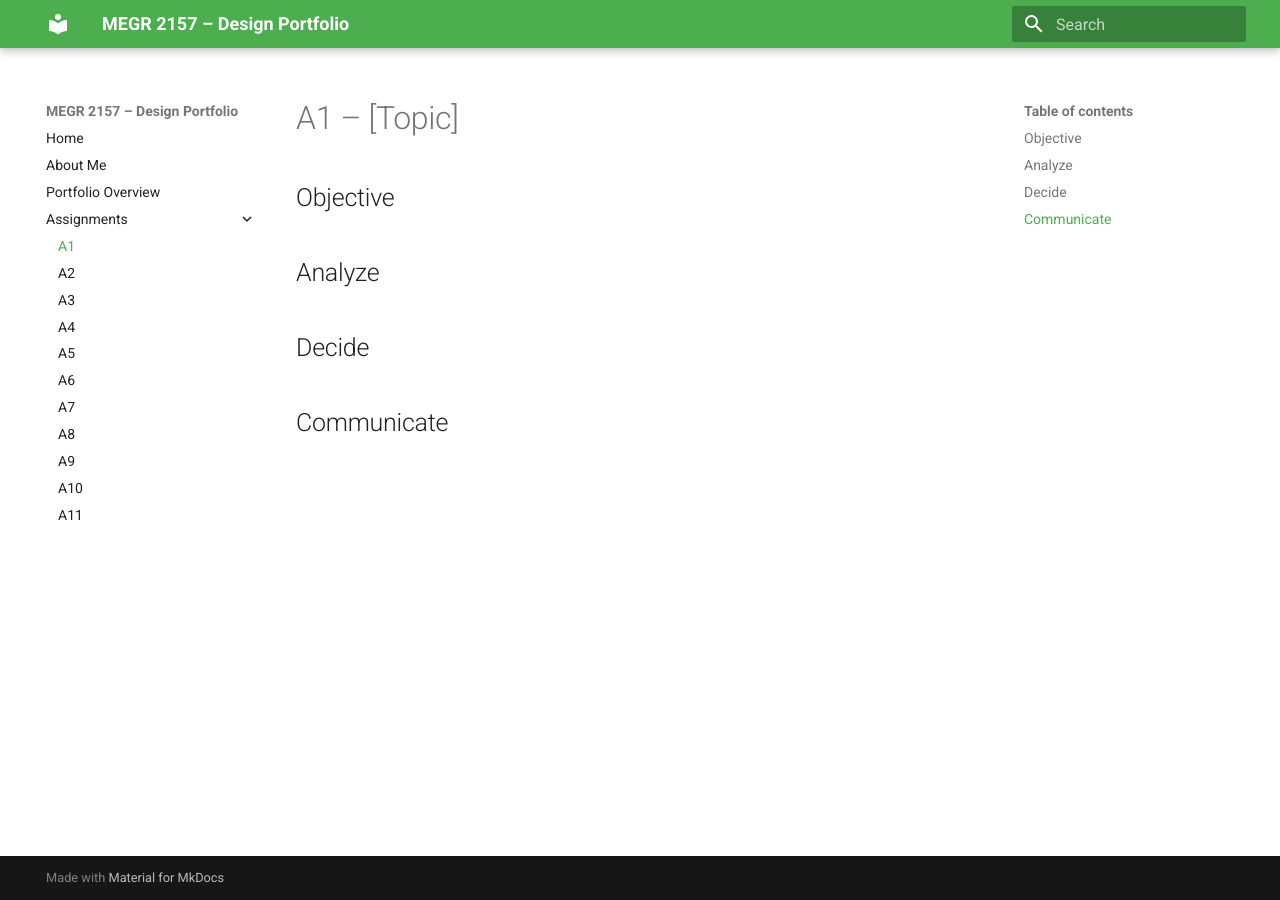
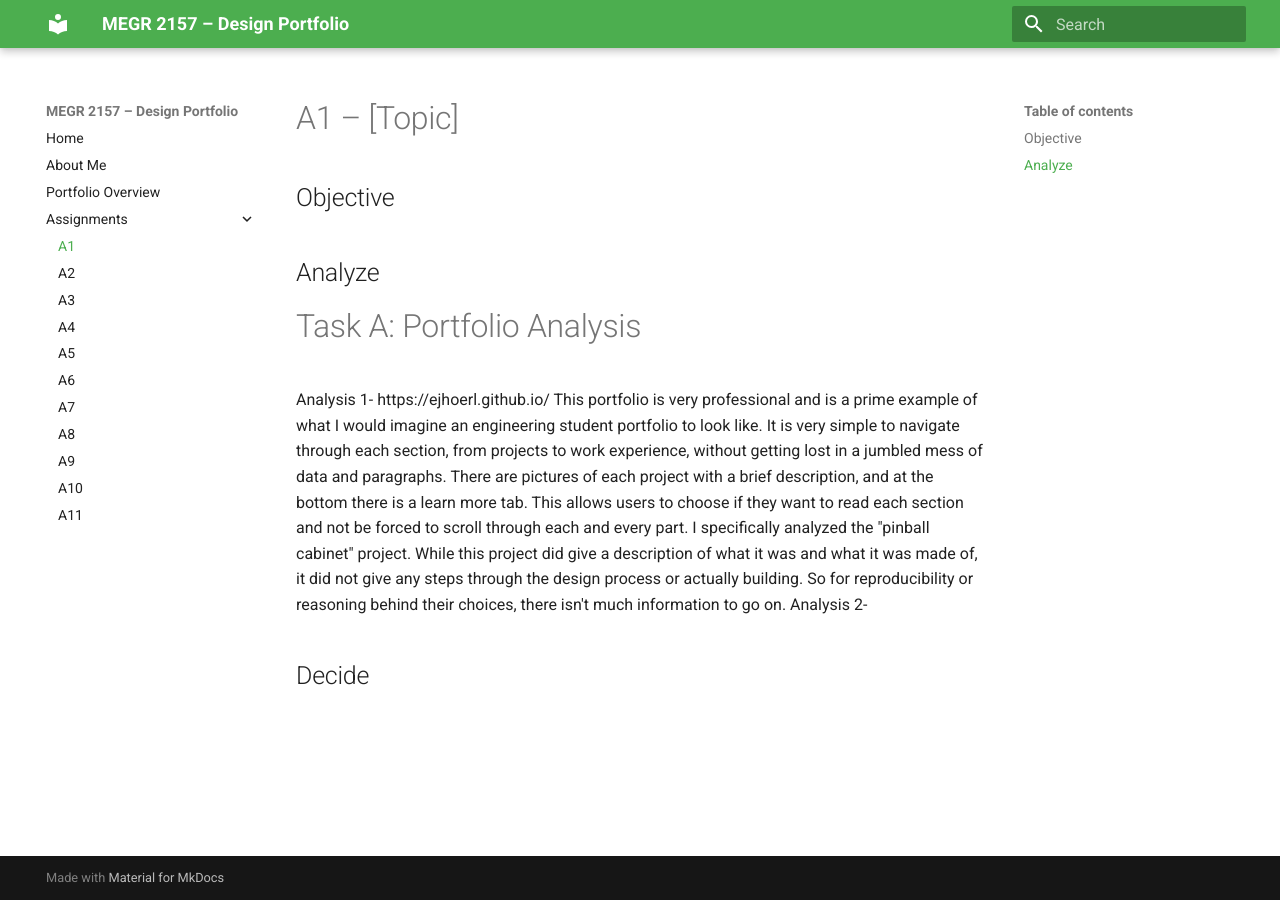
Before and after one commit to NathanZimmy/megr2156-portfolio, an MkDocs documentation site: the page built from docs/assignments/A01/index.md, in a window 1280 px wide. Built offline with MkDocs 1.6.1 and Material for MkDocs 9.7.7, drawn with Linux system fonts in a browser that asks for light colours.

Commit message:
analysis 1

```diff
--- a/docs/assignments/A01/index.md
+++ b/docs/assignments/A01/index.md
@@ -4,9 +4,9 @@
 
 
 ## Analyze
-
+# Task A: Portfolio Analysis
+Analysis 1- https://ejhoerl.github.io/
+This portfolio is very professional and is a prime example of what I would imagine an engineering student portfolio to look like. It is very simple to navigate through each section, from projects to work experience, without getting lost in a jumbled mess of data and paragraphs. There are pictures of each project with a brief description, and at the bottom there is a learn more tab. This allows users to choose if they want to read each section and not be forced to scroll through each and every part. I specifically analyzed the "pinball cabinet" project. While this project did give a description of what it was and what it was made of, it did not give any steps through the design process or actually building. So for reproducibility or reasoning behind their choices, there isn't much information to go on.
+Analysis 2-
 
 ## Decide
-
-
-## Communicate
```
